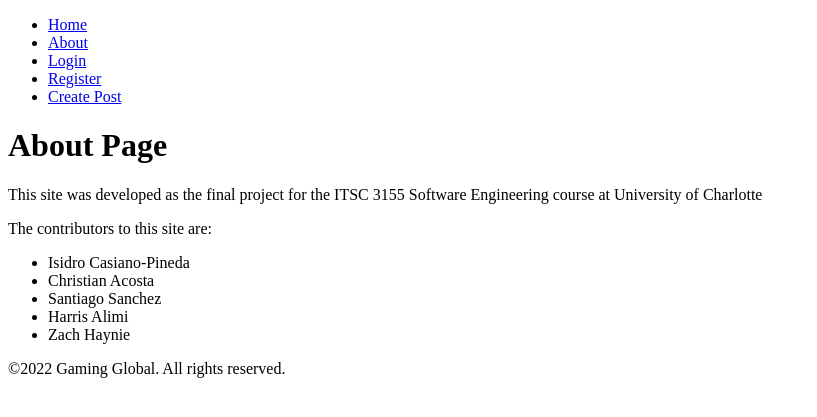
After one commit to JuanPablo2655/3155_Final, a Flask app: template templates/about.html in a window 1280 px wide. The commit adds this page. Shown: the top 417 px of the page, without its empty margins (0-817 px from the left). Run offline with Flask 2, Linux system fonts and the light colour scheme; the template is opened without the code that fills it, so the values that code supplies are empty.

Commit message:
hmtl pages

```diff
--- a/templates/_base.html
+++ b/templates/_base.html
@@ -6,7 +6,7 @@
 		<meta name="viewport" content="width=device-width, initial-scale=1.0" />
 		<title>{% block title %}{% endblock %}</title>
 	</head>
-	<body>
+	<header>
 		<nav>
             <ul>
                 <li><a href="index.html">Home</a></li>
@@ -16,6 +16,12 @@
 				<li><a href="create.html">Create Post</a></li>
             </ul>
         </nav>
-		{% block body %}{% endblock %}
+	</header>
+	<body>
+		{% block body %}
+		{% endblock %}
 	</body>
+	<footer>
+		<p>&copy;2022 Gaming Global. All rights reserved.</p>
+	</footer>
 </html>
--- /dev/null
+++ b/templates/about.html
@@ -0,0 +1,13 @@
+{% extends '_base.html' %} {% block title %}About{% endblock %}
+{% block body %}
+<h1>About Page</h1>
+<p>This site was developed as the final project for the ITSC 3155 Software Engineering course at University of Charlotte</p>
+<p>The contributors to this site are:</p>
+<ul>
+    <li>Isidro Casiano-Pineda</li>
+    <li>Christian Acosta</li>
+    <li>Santiago Sanchez</li>
+    <li>Harris Alimi</li>
+    <li>Zach Haynie</li>
+</ul>
+{% endblock %}
```
Also changed, not shown: templates/create.html (added, +9 -0 lines), templates/index.html (+6 -3 lines).
